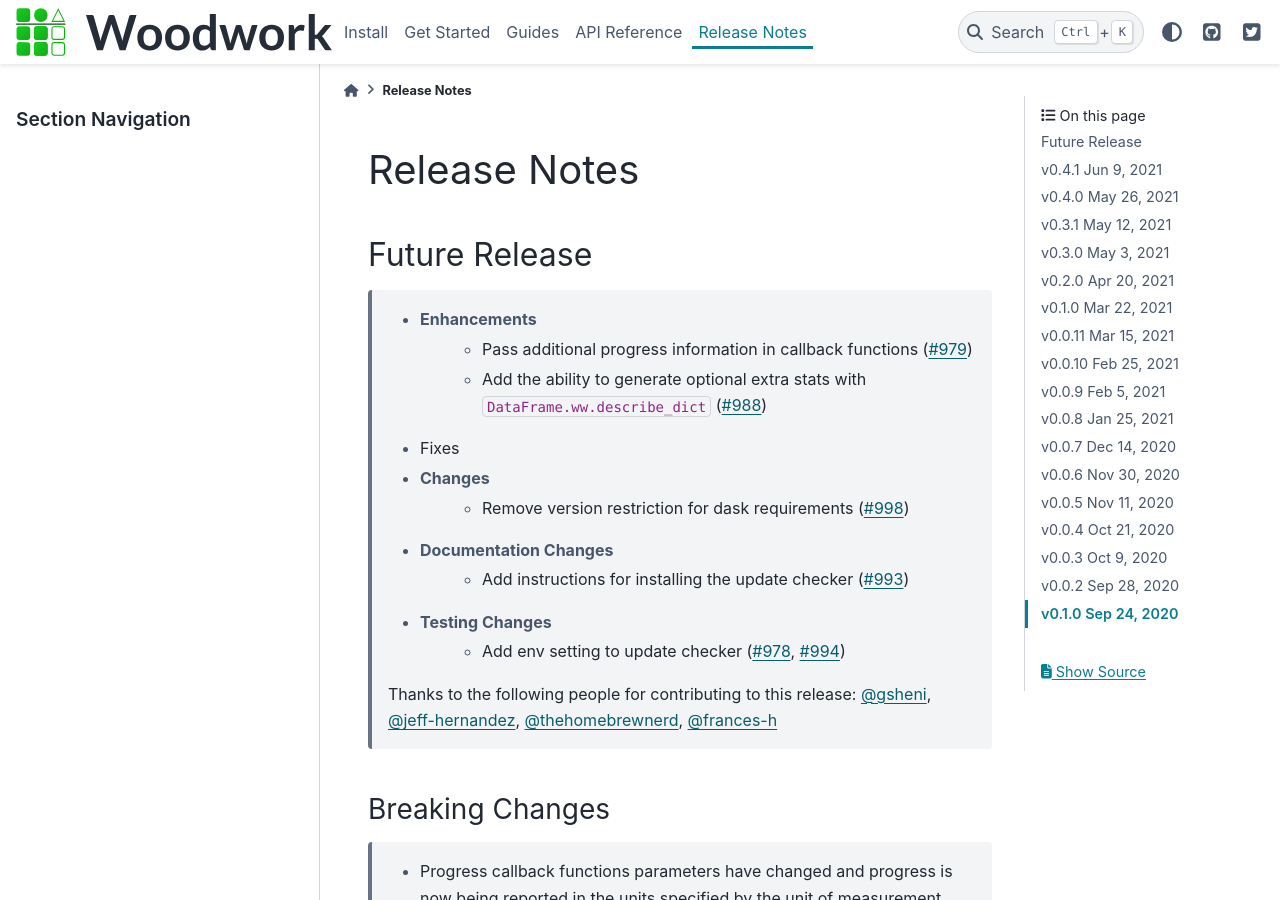
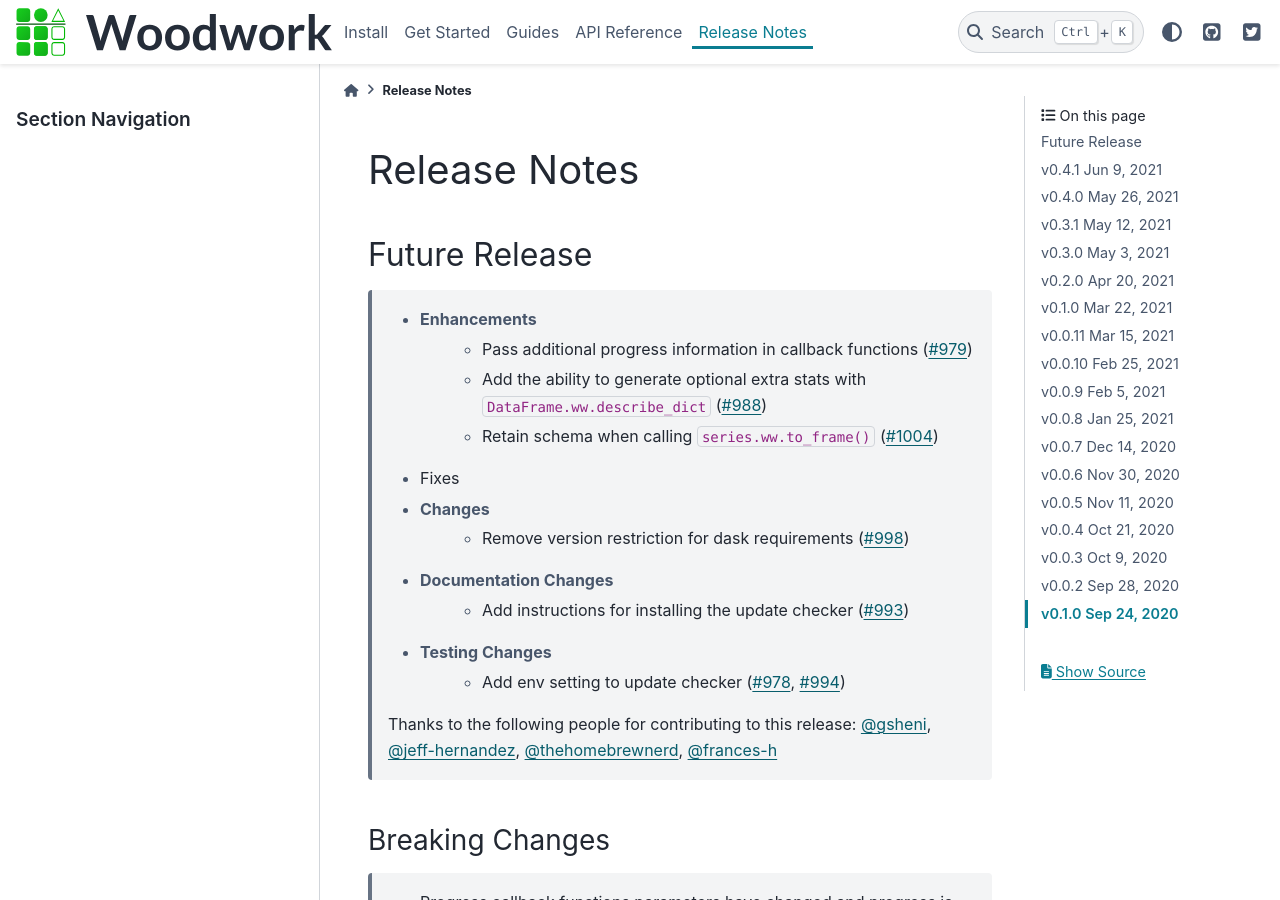
Before and after one commit to alteryx/woodwork, a Sphinx documentation site: the page built from docs/source/release_notes.rst, in a window 1280 px wide and 900 px high. Built offline with Sphinx 7.4.7 and the PyData theme 0.15.4, drawn with Linux system fonts in a browser that asks for light colours; comment, search, counter and statistics services are not loaded.

Commit message:
update release notes

```diff
--- a/docs/source/release_notes.rst
+++ b/docs/source/release_notes.rst
@@ -8,6 +8,7 @@ Future Release
     * Enhancements
         * Pass additional progress information in callback functions (:pr:`979`)
         * Add the ability to generate optional extra stats with ``DataFrame.ww.describe_dict`` (:pr:`988`)
+        * Retain schema when calling ``series.ww.to_frame()`` (:pr:`1004`)
     * Fixes
     * Changes
         * Remove version restriction for dask requirements (:pr:`998`)
```
